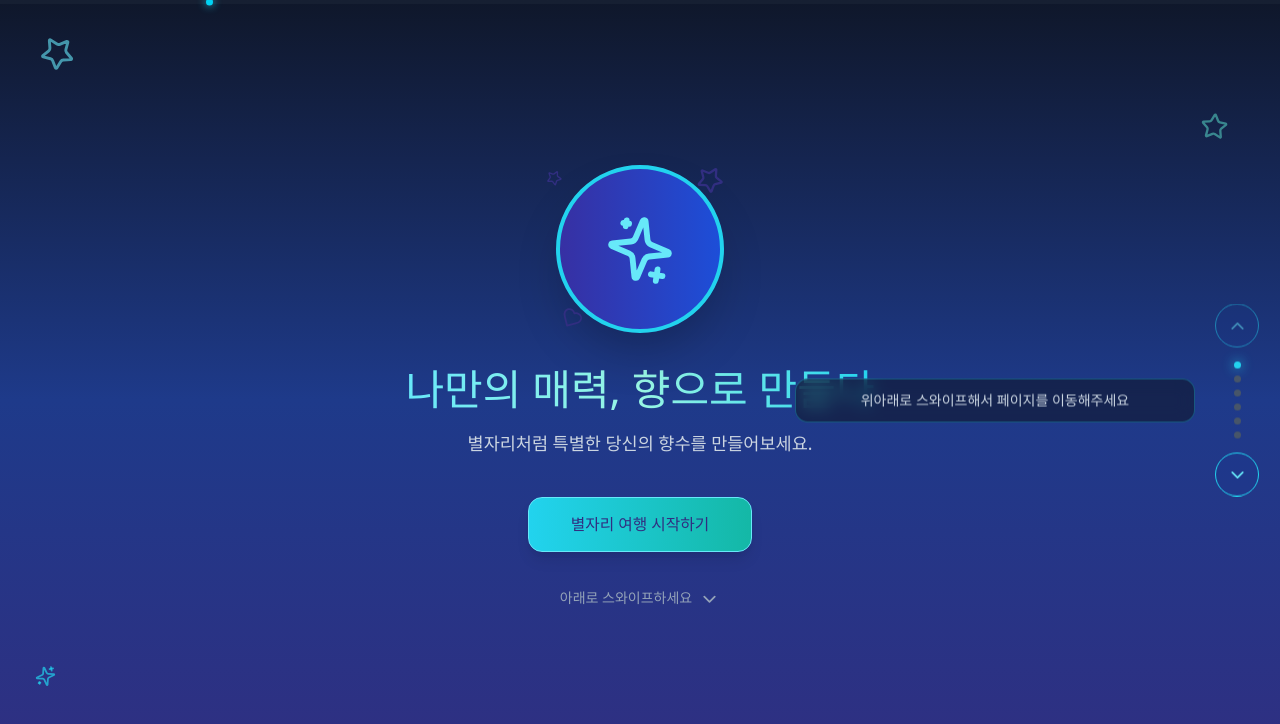
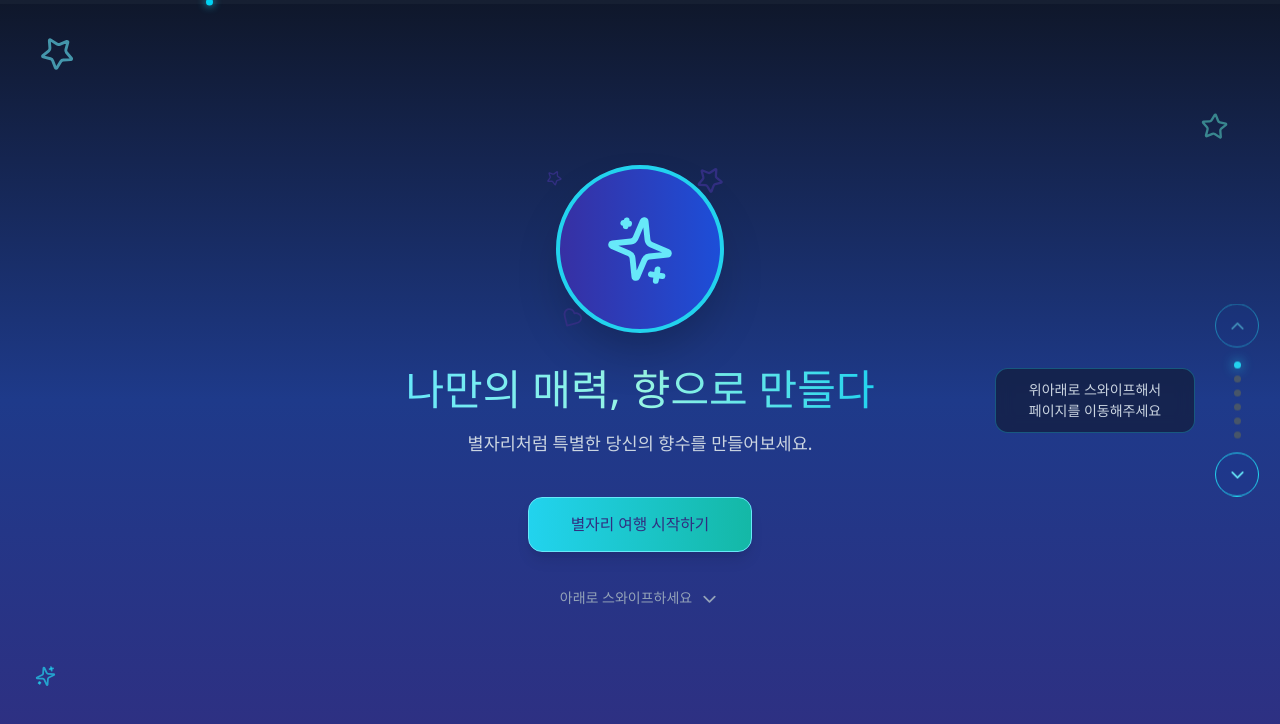
Before and after one commit to wwlsgur08/Aster_belllist, a React (Vite) app: page / in a window 1280 px wide. Shown: the top 724 px of the page. Built offline with nearby package versions, Linux system fonts and the light colour scheme.

Commit message:
Update swipe instruction box width to 200px and format text to 2 lines

```diff
--- a/src/App.tsx
+++ b/src/App.tsx
@@ -100,10 +100,10 @@ export default function App() {
         {/* Swipe Instruction - Boxed next to dots */}
         <div className="absolute right-full top-1/2 -translate-y-1/2 mr-12 md:mr-16 pointer-events-none w-max" style={{ right: 'calc(100% + 20px)' }}>
           <div className="px-8 py-3 rounded-xl border backdrop-blur-sm"
-            style={{ backgroundColor: "rgba(15, 23, 42, 0.6)", borderColor: "rgba(34, 211, 238, 0.3)", minWidth: "400px", width: "400px" }}>
+            style={{ backgroundColor: "rgba(15, 23, 42, 0.6)", borderColor: "rgba(34, 211, 238, 0.3)", minWidth: "200px", width: "200px" }}>
             <p className="text-[10px] md:text-xs opacity-90 leading-relaxed text-center font-medium"
-              style={{ color: "#cbd5e1", whiteSpace: "nowrap" }}>
-              위아래로 스와이프해서 페이지를 이동해주세요
+              style={{ color: "#cbd5e1" }}>
+              위아래로 스와이프해서<br />페이지를 이동해주세요
             </p>
           </div>
         </div>
```
